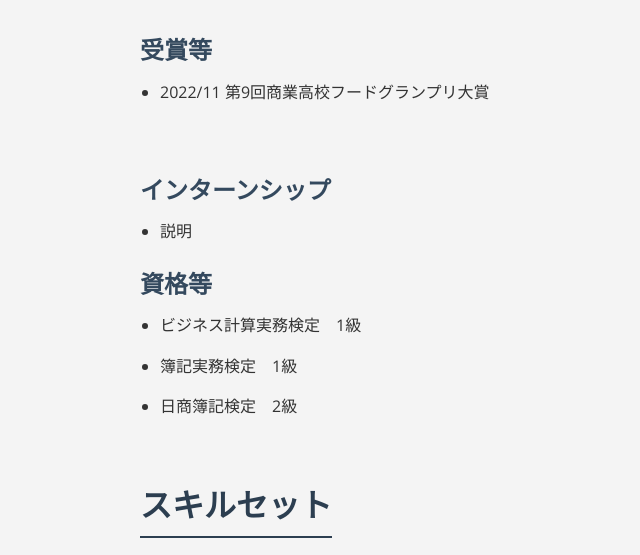
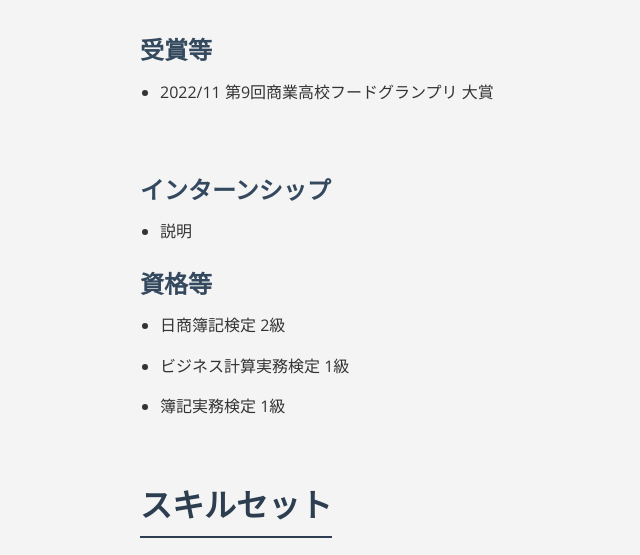
Before and after one commit to t23036/t23036.github.io, a plain HTML site: page index.html in a window 1280 px wide. Shown: the part 756-1311 px from the top of the page, without its empty margins (70-710 px from the left). Drawn offline with nearby package versions, Linux system fonts and the light colour scheme.

Commit message:
Update index.html

```diff
--- a/index.html
+++ b/index.html
@@ -169,7 +169,7 @@
 	  <h2>活動実績</h2>
        <h3>受賞等</h3>
         <ul>
-         <li>2022/11 第9回商業高校フードグランプリ大賞</li>
+         <li>2022/11 第9回商業高校フードグランプリ 大賞</li>
         </ul>
 	　 <h3>インターンシップ</h3>
 		<ul>
@@ -177,9 +177,9 @@
         </ul>
 	   <h3>資格等</h3>
 		<ul>
-         <li>ビジネス計算実務検定　1級</li>
-		 <li>簿記実務検定　1級</li>
-		 <li>日商簿記検定　2級</li>
+		 <li>日商簿記検定 2級</li>
+         <li>ビジネス計算実務検定 1級</li>
+		 <li>簿記実務検定 1級</li>
         </ul>
     </section>
 
```
